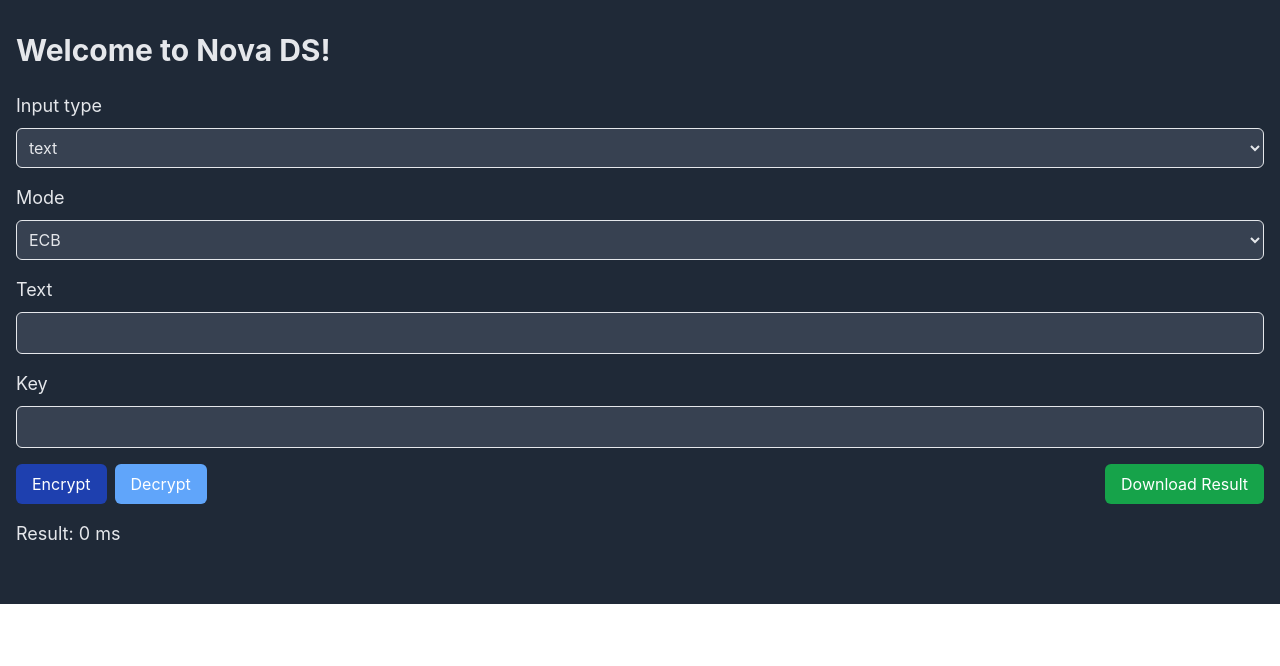
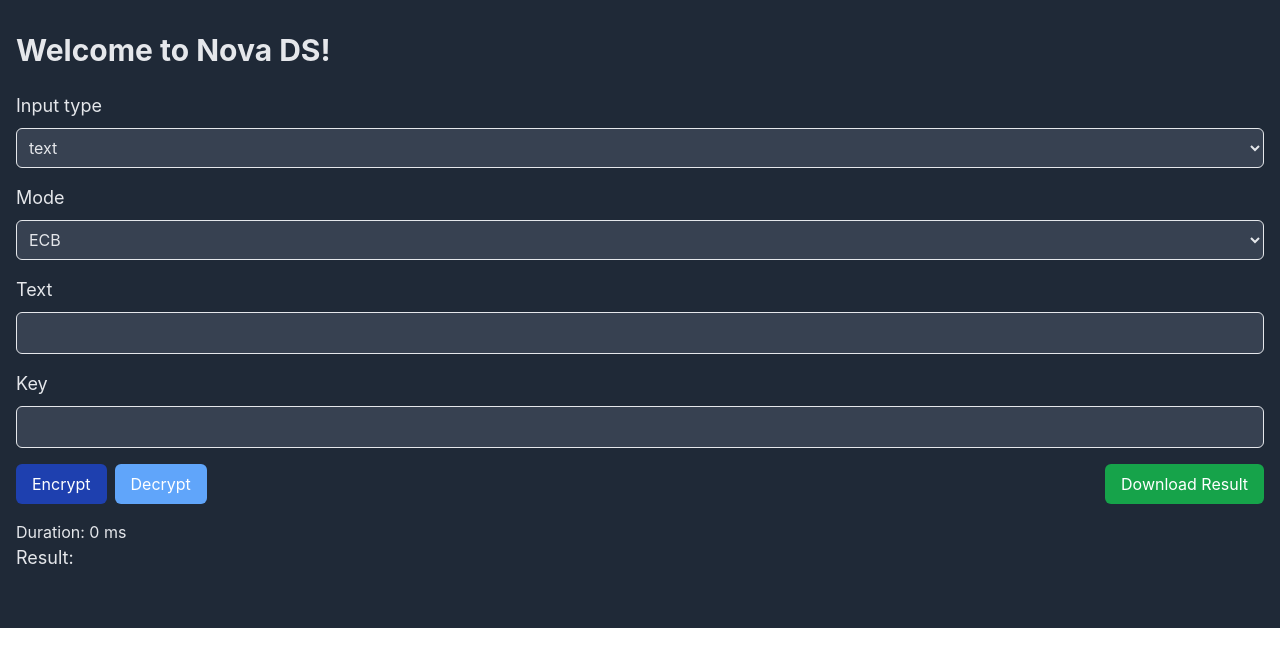
Before and after one commit to Salomo309/NovaDS-Block-Cipher-Frontend, a React (Create React App) app in the folder novads/: page / in a window 1280 px wide. Shown: the top 666 px of the page. Built offline with nearby package versions, Linux system fonts and the light colour scheme.

Commit message:
duration

```diff
--- a/novads/src/App.tsx
+++ b/novads/src/App.tsx
@@ -373,8 +373,9 @@ const App: React.FC = () => {
       </div>
 
       <div className="flex flex-col mb-4">
+        Duration: {duration ?? 0} ms
         <label htmlFor="ciphertext" className="mb-2 text-lg">
-          Result: {duration ?? 0} ms
+          Result:
         </label>
         <div className="w-full">
           <pre className="whitespace-pre-wrap overflow-x-auto break-words">
```
